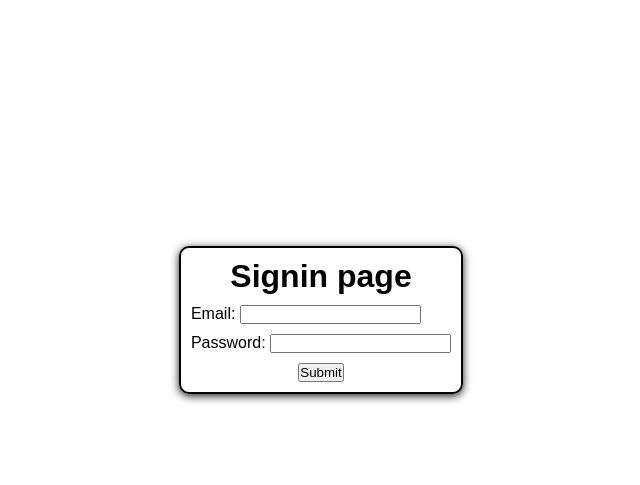
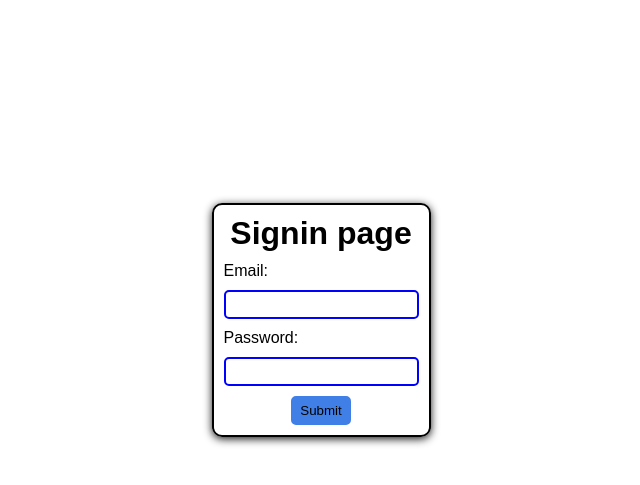
Before and after one commit to ikhzz/learn-django, a Django app: page /user/signin in a window 1280 px wide. Shown: the part 80-565 px from the top of the page, without its empty margins (319-959 px from the left). Run offline with Django 3.2, Linux system fonts and the light colour scheme.

Commit message:
signin-2

```diff
--- a/accounts/forms.py
+++ b/accounts/forms.py
@@ -1,8 +1,10 @@
+from django.db import models
 from django.forms import ModelForm
 from django import forms
 from accounts.models import Accounts
 
 class SigninForm(ModelForm):
+  password = forms.CharField(widget=forms.PasswordInput())
   class Meta:
     model = Accounts
     fields = ['email', 'password']
--- a/accounts/templates/accounts/signin.html
+++ b/accounts/templates/accounts/signin.html
@@ -3,10 +3,12 @@
 <div class="form">
   <form action="" method="POST" >
     <h1>Signin page</h1>
+    {{ msg }}
     {% csrf_token %}
-    {{ form.as_p }}
+    <div class="inputForm">
+      {{ form.as_p }}
+    </div>
     <input type="submit" value="Submit">
   </form>
 </div>
-
 {% endblock %}
--- a/accounts/views.py
+++ b/accounts/views.py
@@ -8,13 +8,19 @@ def signupView(request):
 
 def signinView(request):
 
-  # if request.method == 'POST':
+  msg = ''
+  if request.method == 'POST':
+    user = authenticate(request, email=request.POST['email'], password=request.POST['password'])
+    print(user)
+    if user is not None:
+      login(request, user)
+      return redirect('market:index')
+    else:
+      msg = "email or password is not valid"
+  else:
+    form = SigninForm()
 
-  #   print('login try')
-  # else:
-  #   form = SigninForm()
-  form = SigninForm()
-  return render(request, 'accounts/signin.html', context={'form': form})
+  return render(request, 'accounts/signin.html', context={'form': form, 'msg': msg})
 
 def signoutView(request):
   logout(request)
--- a/static/style/style.css
+++ b/static/style/style.css
@@ -73,3 +73,22 @@ nav li span {
 .form h1, .form input[type=submit]{
   justify-self: center;
 }
+.form input[type=submit] {
+  background-color: #407fe6;
+  padding: 5px 7px;
+  border: 2px solid #407fe6;
+  border-radius: 5px;
+}
+.form input[type=submit]:hover {
+  background-color: #8eb3f0;
+  border: 2px solid #8eb3f0;
+}
+.inputForm, .inputForm p{
+  display: grid;
+  row-gap: 10px;
+}
+.inputForm input {
+  padding: 5px 7px;
+  border: 2px solid blue;
+  border-radius: 5px;
+}
```
